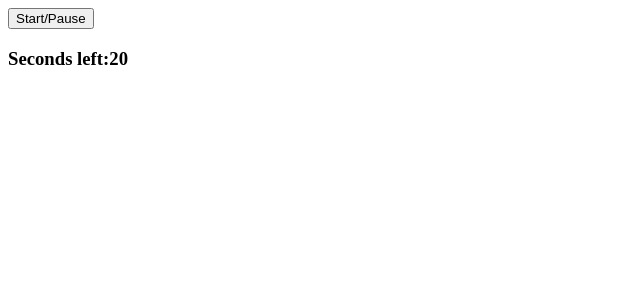
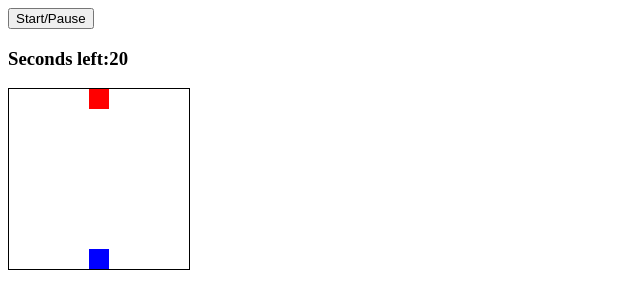
Before and after one commit to stronghearth/frogger, a plain HTML site: page index.html in a window 1280 px wide. Shown: the whole page, without its empty margins (0-640 px from the left). Drawn offline with Linux system fonts and the light colour scheme.

Commit message:
added basic styles

```diff
--- a/index.html
+++ b/index.html
@@ -18,7 +18,7 @@
         <div></div>
         <div></div>
         <div></div>
-        <div></div>
+        <div class="ending-block"></div>
         <div></div>
         <div></div>
         <div></div>
@@ -98,7 +98,7 @@
         <div></div>
         <div></div>
         <div></div>
-        <div></div>
+        <div class="starting-block"></div>
         <div></div>
         <div></div>
         <div></div>
--- a/style.css
+++ b/style.css
@@ -0,0 +1,24 @@
+.grid {
+    border: 1px solid;
+    display: flex;
+    flex-wrap: wrap;
+    height: 180px;
+    width: 180px;
+}
+
+.grid div {
+    height: 20px;
+    width: 20px;
+}
+
+.ending-block {
+    background-color: red;
+}
+
+.starting-block {
+    background-color: blue;
+}
+
+.frog {
+    background-color: green;
+}
```
